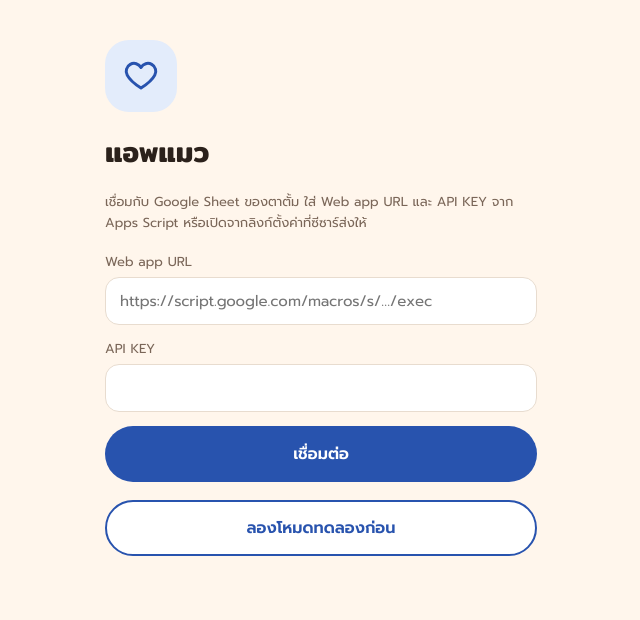
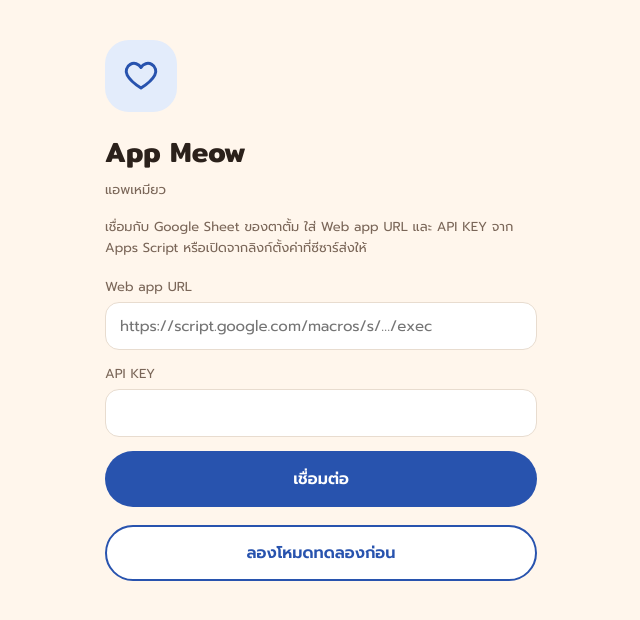
Before and after one commit to All9Tum/app-meow, a plain HTML site: page index.html in a window 1280 px wide. Shown: the whole page, without its empty margins (319-959 px from the left). Drawn offline with Linux system fonts and the light colour scheme.

Commit message:
เปลี่ยนชื่อแอพเป็น App Meow (แอพเหมียว)
Co-Authored-By: Claude Opus 5.5 <noreply@anthropic.com>
Claude-Session: https://claude.ai/code/session_01PvqcvtLfGua6sjPpp7aZMb

```diff
--- a/index.html
+++ b/index.html
@@ -5,8 +5,8 @@
 <meta name="viewport" content="width=device-width, initial-scale=1, viewport-fit=cover">
 <meta name="theme-color" content="#FFF6EC">
 <meta name="apple-mobile-web-app-capable" content="yes">
-<meta name="apple-mobile-web-app-title" content="แอพแมว">
-<title>แอพแมว</title>
+<meta name="apple-mobile-web-app-title" content="App Meow">
+<title>App Meow (แอพเหมียว)</title>
 <link rel="preconnect" href="https://fonts.googleapis.com">
 <link rel="stylesheet" href="https://fonts.googleapis.com/css2?family=Mitr:wght@400;500;600&family=Prompt:wght@400;500;600&display=swap">
 <style>
@@ -454,7 +454,7 @@ function vSettings(){
 function vSetup(){
   return `<div style="padding:40px 24px;display:flex;flex-direction:column;gap:18px">
     <div style="width:72px;height:72px;border-radius:24px;background:#E3ECFB;display:flex;align-items:center;justify-content:center;color:#2853AE">${icon('heart').replace('class="i"','class="i" style="width:36px;height:36px"')}</div>
-    <h1 style="margin:0;font-size:28px;font-weight:600">แอพแมว</h1>
+    <h1 style="margin:0;font-size:28px;font-weight:600">App Meow</h1><div class="sub" style="margin-top:-12px">แอพเหมียว</div>
     <p class="sub" style="margin:0;line-height:1.6">เชื่อมกับ Google Sheet ของตาตั้ม ใส่ Web app URL และ API KEY จาก Apps Script หรือเปิดจากลิงก์ตั้งค่าที่ซีซาร์ส่งให้</p>
     <form data-form="setup" style="display:flex;flex-direction:column;gap:14px" novalidate>
       <label class="f">Web app URL<input class="inp" name="url" type="url" placeholder="https://script.google.com/macros/s/…/exec" value="${esc(S.cfg.url||'')}"></label>
```
Also changed, not shown: 2 other files.
